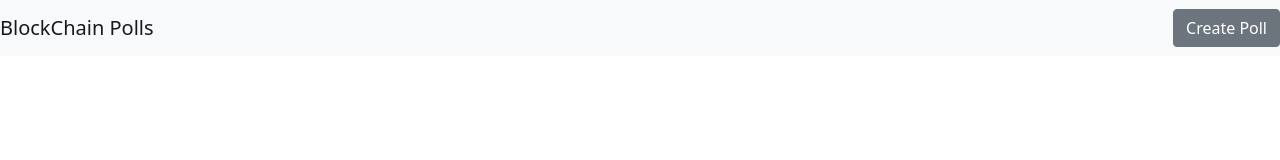
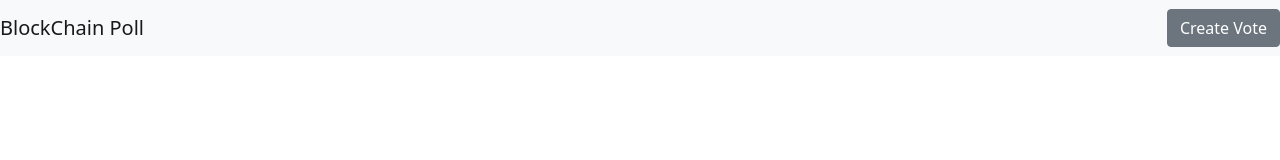
Before and after one commit to mayank0508/block, an Angular app: page / in a window 1280 px wide. Shown: the top 160 px of the page. Built offline with nearby package versions, Linux system fonts and the light colour scheme.

Commit message:
Changes made

```diff
--- a/src/app/app.component.html
+++ b/src/app/app.component.html
@@ -1,6 +1,6 @@
 <nav class="navbar navbar-light bg-light">
-  <a class="navbar-brand mr-auto" href="#">BlockChain Polls</a>
-  <button type="button" class="btn btn-secondary">Create Poll</button>
+  <a class="navbar-brand mr-auto" href="#">BlockChain Poll</a>
+  <button type="button" class="btn btn-secondary">Create Vote</button>
 </nav>
 
 <section class="jumpotron bg-light text-centre">
--- a/src/index.html
+++ b/src/index.html
@@ -2,7 +2,7 @@
 <html lang="en">
 <head>
   <meta charset="utf-8">
-  <title>BlockchainPoll</title>
+  <title>BlockChain Poll</title>
   <base href="/">
   <meta name="viewport" content="width=device-width, initial-scale=1">
   <link rel="icon" type="image/x-icon" href="favicon.ico">
```
